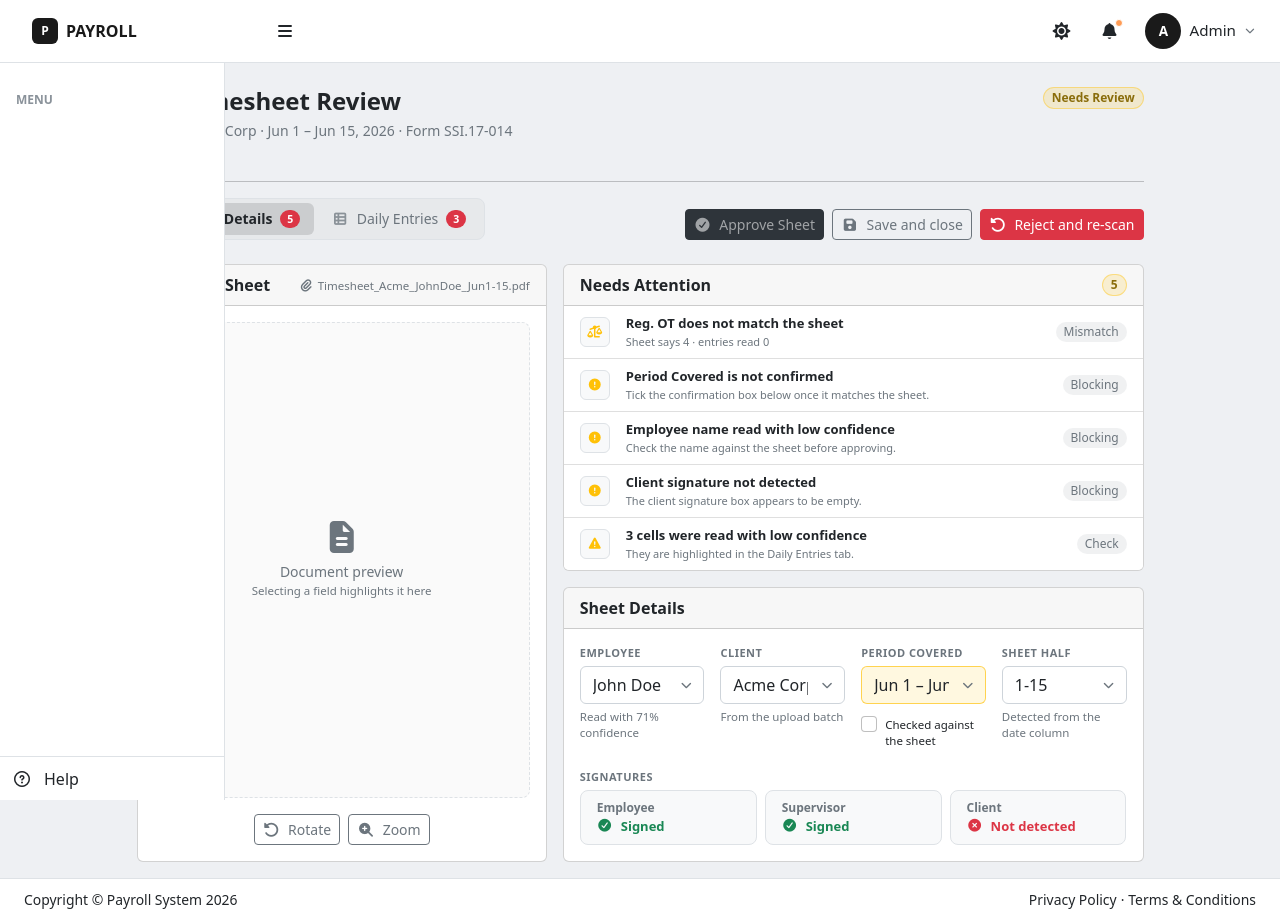
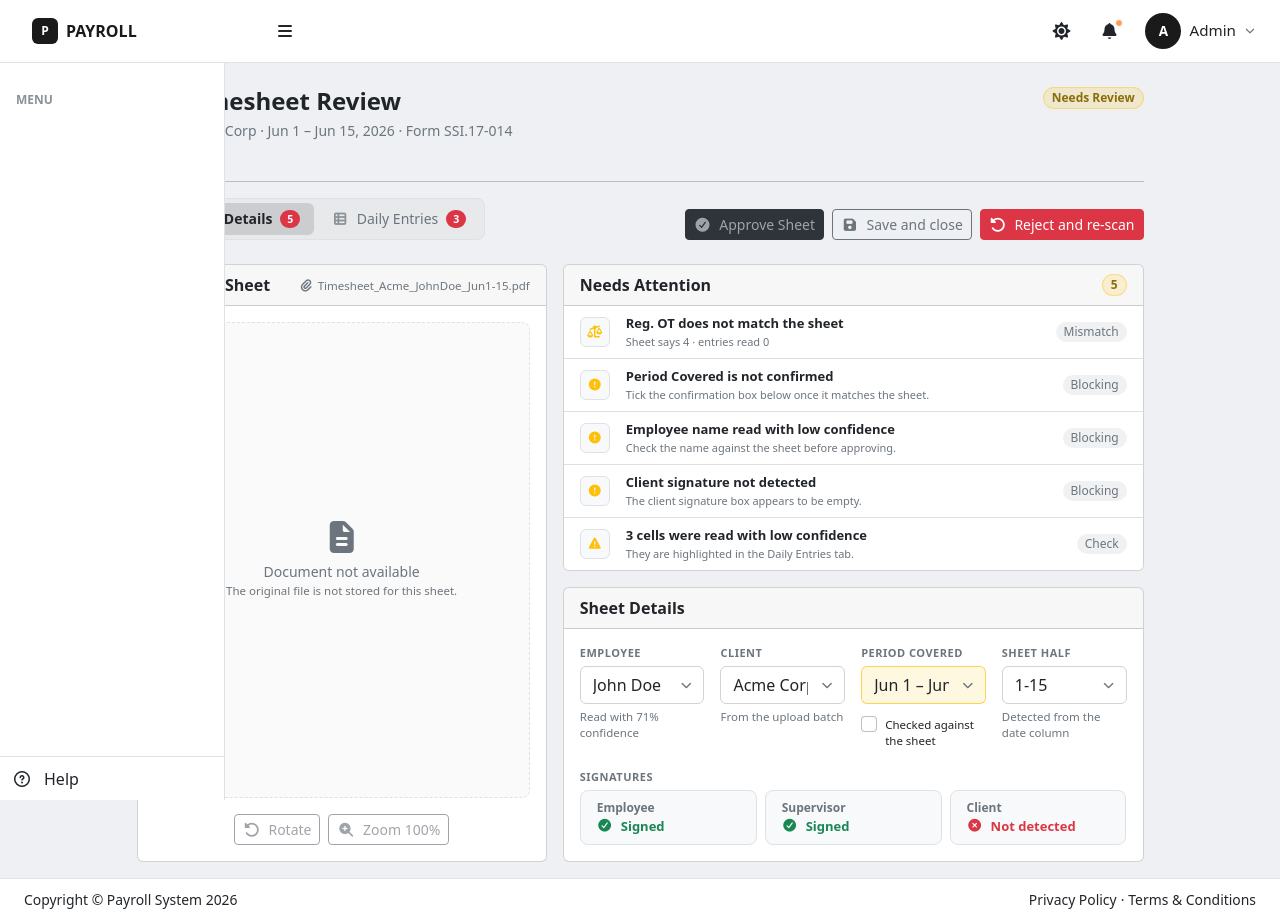
Before and after one commit to melchie04/payroll-system, a React (Vite) app in the folder frontend/: page /timesheet/1 in a window 1280 px wide. Built offline with nearby package versions, Linux system fonts and the light colour scheme.

Commit message:
Update: The real document viewer (without field highlighting) in Timesheet review page

```diff
--- a/frontend/src/assets/scss/_timesheet.scss
+++ b/frontend/src/assets/scss/_timesheet.scss
@@ -187,6 +187,45 @@
   background-color: rgba(0, 0, 0, 0.02);
 }
 
+// Holding a real document, the dashed edge would still read as an empty slot.
+.ts-doc.has-document {
+  overflow: hidden;
+  border-style: solid;
+  background-color: rgba(0, 0, 0, 0.04);
+}
+
+// The page is scrolled rather than shrunk: a zoomed sheet is being read, and
+// fitting it back into the panel would undo the zoom.
+.ts-doc-viewport {
+  display: flex;
+  flex-grow: 1;
+  width: 100%;
+  min-height: 320px;
+  overflow: auto;
+  padding: 0.5rem;
+}
+
+// Centred with auto margins rather than justify-content: a flex line centred by
+// the parent clips its start edge when it overflows, so the top and left of a
+// zoomed sheet would be unreachable. Auto margins stay scrollable both ways.
+.ts-doc-media {
+  display: block;
+  max-width: 100%;
+  max-height: 100%;
+  margin: auto;
+  object-fit: contain;
+  transform-origin: center center;
+  transition: transform 0.15s ease-in-out;
+}
+
+// The browser's PDF viewer brings its own toolbar, so the frame is left plain.
+.ts-doc-frame {
+  flex-grow: 1;
+  width: 100%;
+  min-height: 320px;
+  border: 0;
+}
+
 [data-bs-theme="dark"] .ts-cell:disabled {
   background-color: rgba(255, 255, 255, 0.05);
   color: #9aa4ae;
@@ -208,6 +247,10 @@
 
 [data-bs-theme="dark"] .ts-doc {
   background-color: rgba(255, 255, 255, 0.03);
+}
+
+[data-bs-theme="dark"] .ts-doc.has-document {
+  background-color: rgba(255, 255, 255, 0.06);
 }
 
 [data-bs-theme="dark"] .ts-dropzone {
@@ -243,6 +286,13 @@
     min-height: 0;
   }
 
+  // A phone-width panel cannot show a full sheet usefully at any zoom, so the
+  // viewer keeps a readable window instead of stretching the card.
+  .ts-doc-viewport,
+  .ts-doc-frame {
+    min-height: 260px;
+  }
+
   .ts-cell {
     min-width: 0;
     max-width: 140px;
--- a/frontend/src/context/TimesheetContext.jsx
+++ b/frontend/src/context/TimesheetContext.jsx
@@ -166,8 +166,14 @@ export function TimesheetProvider({ children }) {
     updateFile(id, { status: "Processing", rejection: null });
   }
 
+  // The preview is a handle on a file the browser is holding in memory, so it has
+  // to be released explicitly when the sheet goes.
   function discardFile(id) {
-    setFiles((prev) => prev.filter((f) => String(f.id) !== String(id)));
+    setFiles((prev) => {
+      const going = prev.find((f) => String(f.id) === String(id));
+      if (going?.previewUrl) URL.revokeObjectURL(going.previewUrl);
+      return prev.filter((f) => String(f.id) !== String(id));
+    });
   }
 
   const value = { files, getFileById, updateFile, saveFile, approveFile, addSheets, rejectFile, retryFile, discardFile };
--- a/frontend/src/pages/timesheet/TimesheetReview.jsx
+++ b/frontend/src/pages/timesheet/TimesheetReview.jsx
@@ -11,6 +11,10 @@ const EMPLOYEE_OPTIONS = employeeNames;
 const CLIENT_OPTIONS = clientNames;
 const PERIOD_OPTIONS = sheetPeriods;
 const HALF_OPTIONS = ["1-15", "16-31"];
+
+// Zoom cycles rather than stepping in and out, so the viewer keeps the two buttons
+// the toolbar already had instead of growing a control strip.
+const ZOOM_STEPS = [1, 1.5, 2, 3];
 
 // The rejection list from the upload requirements, in the words the sender needs
 // to act on. Whatever is ticked here is what goes back to them.
@@ -90,6 +94,17 @@ function TimesheetReviewForm({ file, files, onBack, onApprove, onSave, onReject
   const [half, setHalf] = useState(file.half || "");
 
   const readOnly = file.status === "Approved" || file.status === "Rejected";
+
+  // Document viewer. Rotate and zoom act on the image the browser is holding; a PDF
+  // is handed to the browser's own viewer, which brings its own controls.
+  const [rotation, setRotation] = useState(0);
+  const [zoomStep, setZoomStep] = useState(0);
+  const [docError, setDocError] = useState(false);
+  const hasDocument = Boolean(file.previewUrl) && !docError;
+  const isImage = file.type !== "pdf";
+  const canTransform = hasDocument && isImage;
+  const zoom = ZOOM_STEPS[zoomStep];
+  const transformHint = !hasDocument ? "There is no document to show" : "A PDF opens in the browser's own viewer, which brings its own controls";
 
   const [rejectReasons, setRejectReasons] = useState([]);
   const [rejectNote, setRejectNote] = useState("");
@@ -379,17 +394,46 @@ function TimesheetReviewForm({ file, files, onBack, onApprove, onSave, onReject
                 }
               >
                 <div className="card-body d-flex flex-column">
-                  <div className="ts-doc flex-grow-1 d-flex flex-column align-items-center justify-content-center text-muted rounded-3">
-                    <i className="fas fa-file-lines mb-2" style={{ fontSize: 32 }}></i>
-                    <div className="small">Document preview</div>
-                    <div style={{ fontSize: 11.5 }}>Selecting a field highlights it here</div>
+                  <div className={`ts-doc flex-grow-1 d-flex rounded-3 ${hasDocument ? "has-document" : "flex-column align-items-center justify-content-center text-muted"}`}>
+                    {!hasDocument ? (
+                      <>
+                        <i className={`fas ${docError ? "fa-file-circle-xmark" : "fa-file-lines"} mb-2`} style={{ fontSize: 32 }}></i>
+                        <div className="small">{docError ? "Document could not be displayed" : "Document not available"}</div>
+                        <div className="text-center px-3" style={{ fontSize: 11.5 }}>
+                          {docError
+                            ? "The file may have been moved or is no longer readable."
+                            : "The original file is not stored for this sheet."}
+                        </div>
+                      </>
+                    ) : isImage ? (
+                      <div className="ts-doc-viewport">
+                        <img
+                          src={file.previewUrl}
+                          alt={file.name}
+                          className="ts-doc-media"
+                          style={{ transform: `rotate(${rotation}deg) scale(${zoom})` }}
+                          onError={() => setDocError(true)}
+                        />
+                      </div>
+                    ) : (
+                      <iframe src={file.previewUrl} title={file.name} className="ts-doc-frame" onError={() => setDocError(true)} />
+                    )}
                   </div>
+
                   <div className="d-flex justify-content-center gap-2 mt-3">
-                    <BtnSecondary>
+                    <BtnSecondary
+                      disabled={!canTransform}
+                      title={canTransform ? "Turn the page a quarter turn" : transformHint}
+                      onClick={() => setRotation((r) => (r + 90) % 360)}
+                    >
                       <i className="fas fa-rotate-left"></i> Rotate
                     </BtnSecondary>
-                    <BtnSecondary>
-                      <i className="fas fa-magnifying-glass-plus"></i> Zoom
+                    <BtnSecondary
+                      disabled={!canTransform}
+                      title={canTransform ? "Cycle through the zoom levels" : transformHint}
+                      onClick={() => setZoomStep((z) => (z + 1) % ZOOM_STEPS.length)}
+                    >
+                      <i className="fas fa-magnifying-glass-plus"></i> Zoom {Math.round(zoom * 100)}%
                     </BtnSecondary>
                   </div>
                 </div>
```
